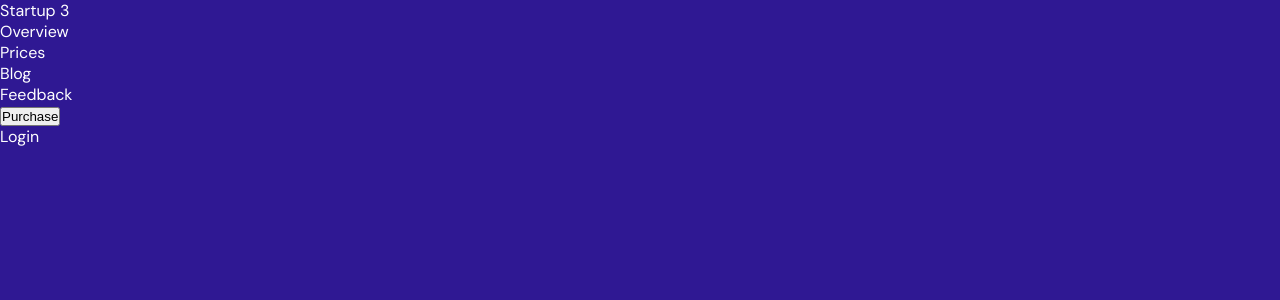
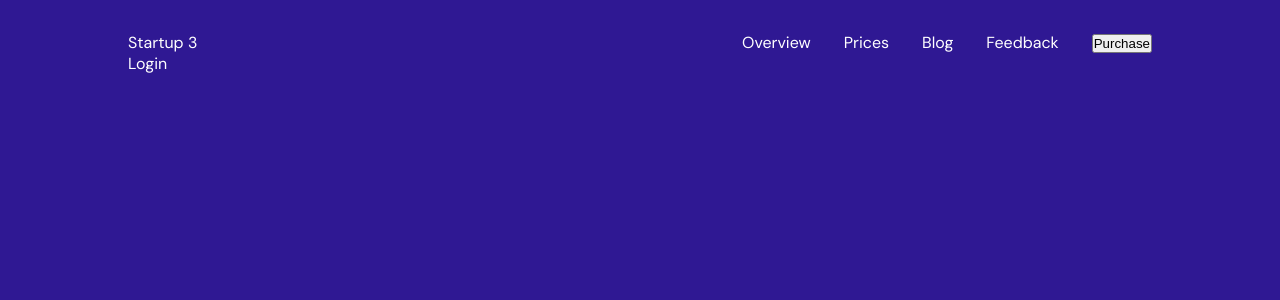
Before and after one commit to SebastianJedrak/landing-page-lex, a React (Vite) app: page / in a window 1280 px wide. Shown: the top 300 px of the page. Built offline with nearby package versions, Linux system fonts and the light colour scheme.

Commit message:
style: basic style for Navbar

```diff
--- a/src/components/UI/Navbar.scss
+++ b/src/components/UI/Navbar.scss
@@ -1 +1,12 @@
 @use "../../variables.scss" as *;
+
+.navbar {
+    width: 100%;
+    display: flex;
+    justify-content: space-between;
+
+    ul {
+        display: flex;
+        gap: 33px;
+    }
+}
--- a/src/components/UI/Navbar.tsx
+++ b/src/components/UI/Navbar.tsx
@@ -4,7 +4,7 @@
 
 const Navbar: React.FC = () => {
   return (
-    <nav>
+    <nav className="navbar">
       <span>Startup 3</span>
       <ul>
         <NavItem label="Overview" />
--- a/src/index.scss
+++ b/src/index.scss
@@ -16,6 +16,7 @@
 }
 
 * {
+  box-sizing: border-box;
   padding: 0;
   margin: 0;
 }
@@ -29,9 +30,7 @@
 }
 
 body {
-  margin: 0;
-  min-width: 320px;
-  min-height: 100vh;
+  margin: 2.5vw 10vw 0;
 }
 
 /* Heading / H2 Title */
```
